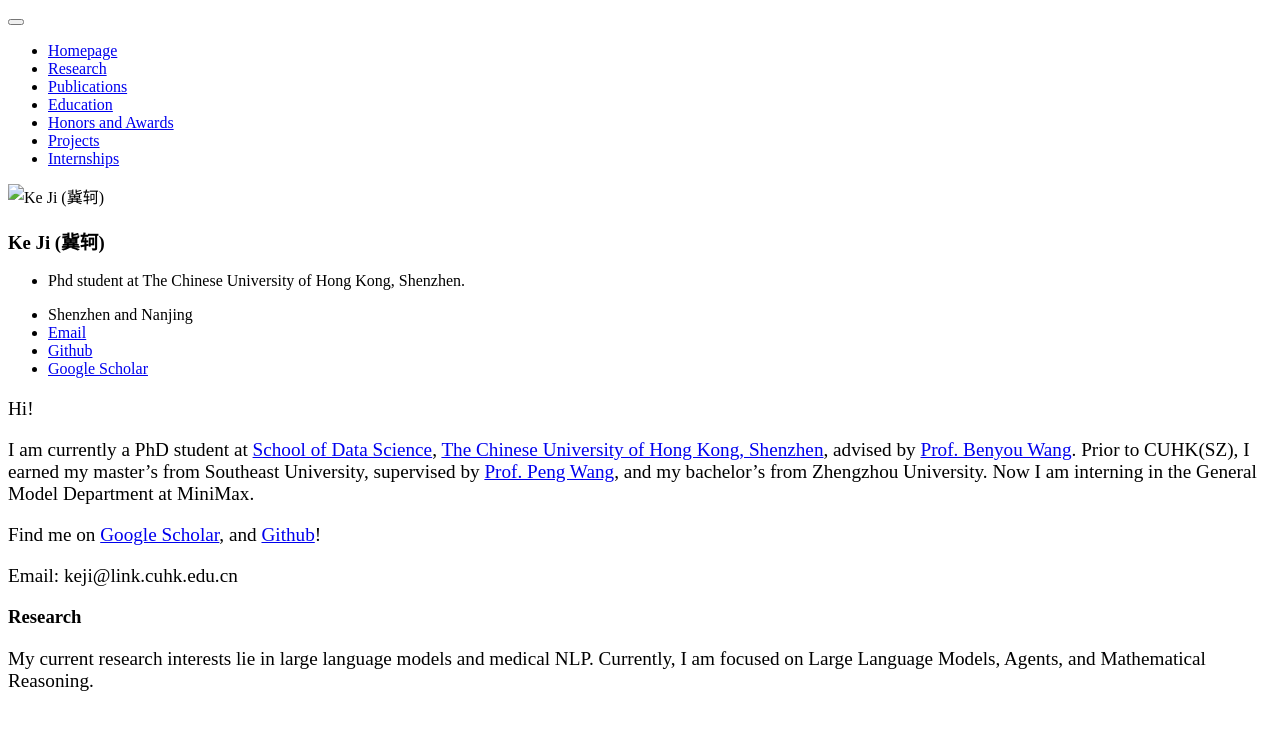
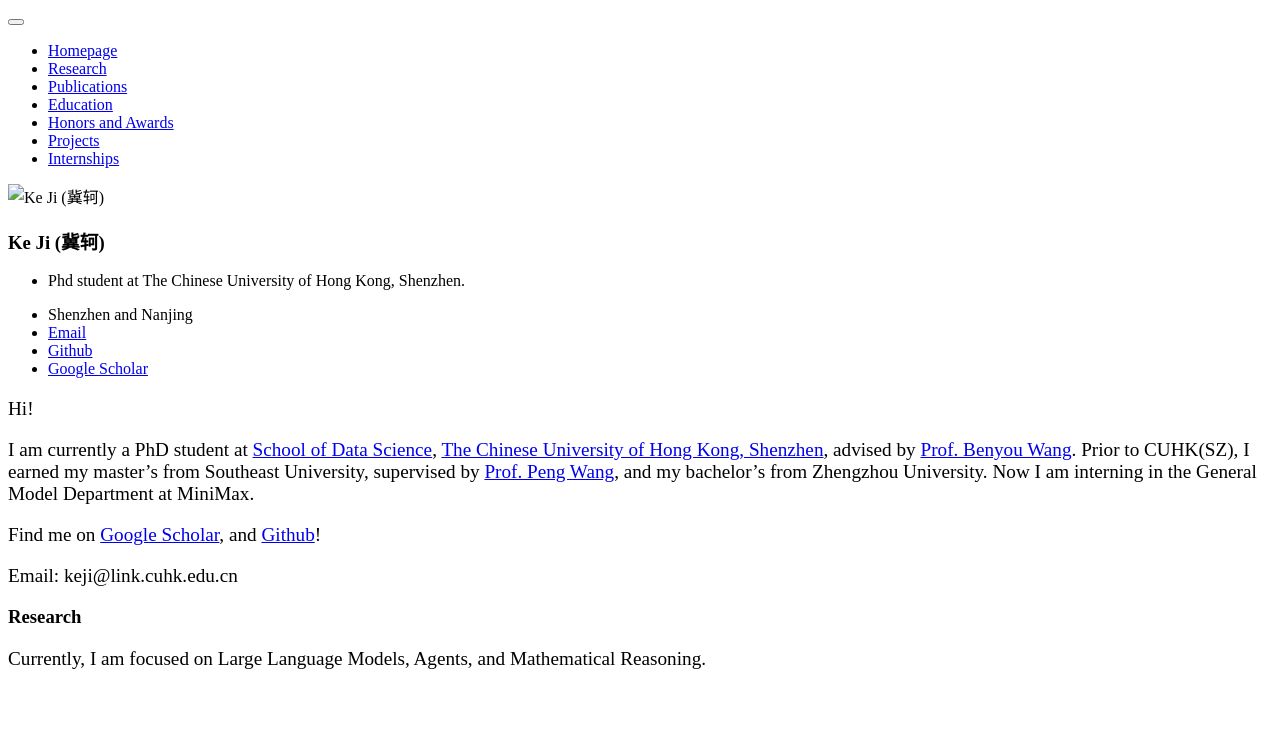
Before and after one commit to 1KE-JI/1KE-JI.github.io, a Jekyll site: the page built from _pages/includes/intro.md, in a window 1280 px wide. Shown: the top 730 px of the page. Built offline with Jekyll 4.4.1, drawn with Linux system fonts in a browser that asks for light colours; our own code applies the rules of GitHub Pages for plain Markdown files.

Commit message:
Update intro.md

```diff
--- a/_pages/includes/intro.md
+++ b/_pages/includes/intro.md
@@ -21,6 +21,5 @@ Email: keji@link.cuhk.edu.cn
 
 # Research
 <div class='paper-box-text' style="font-size: larger;" markdown="1">
-My current research interests lie in large language models and medical NLP.
 Currently, I am focused on Large Language Models, Agents, and Mathematical Reasoning.
 </div>
```
